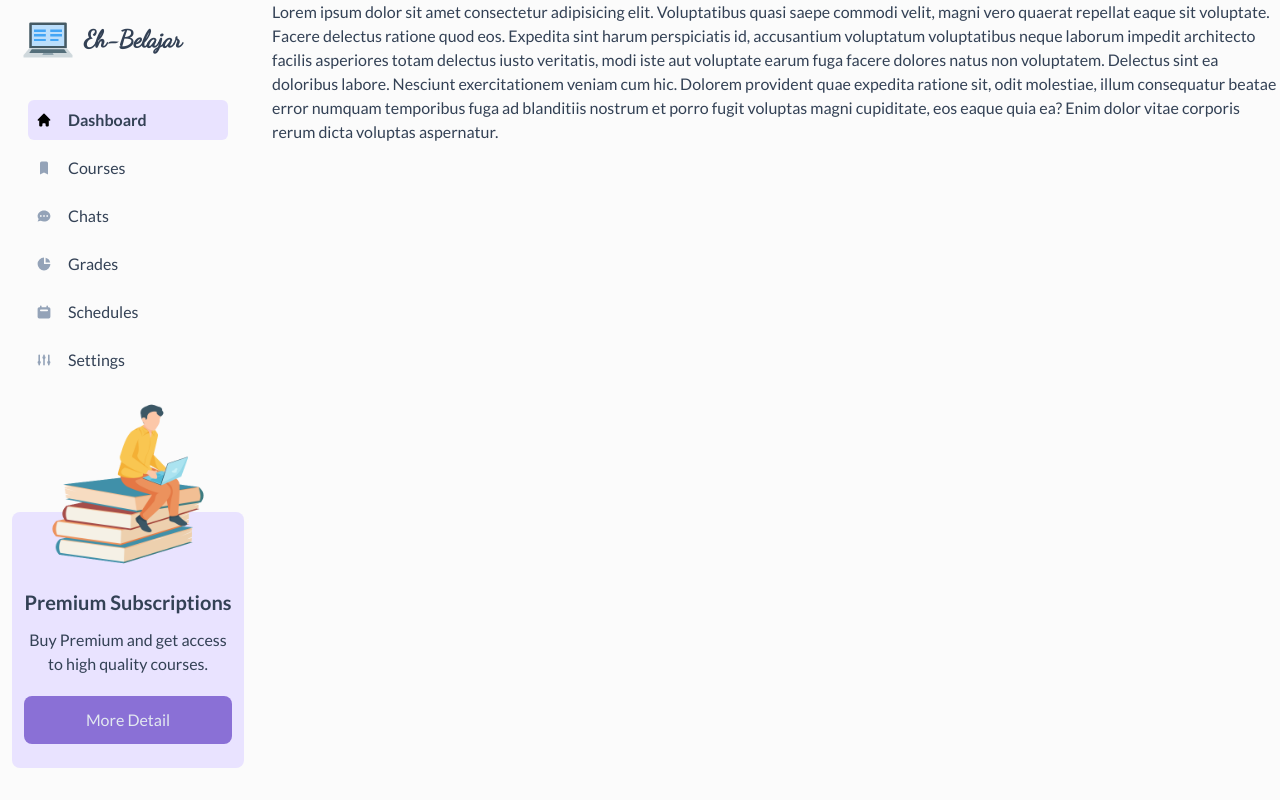
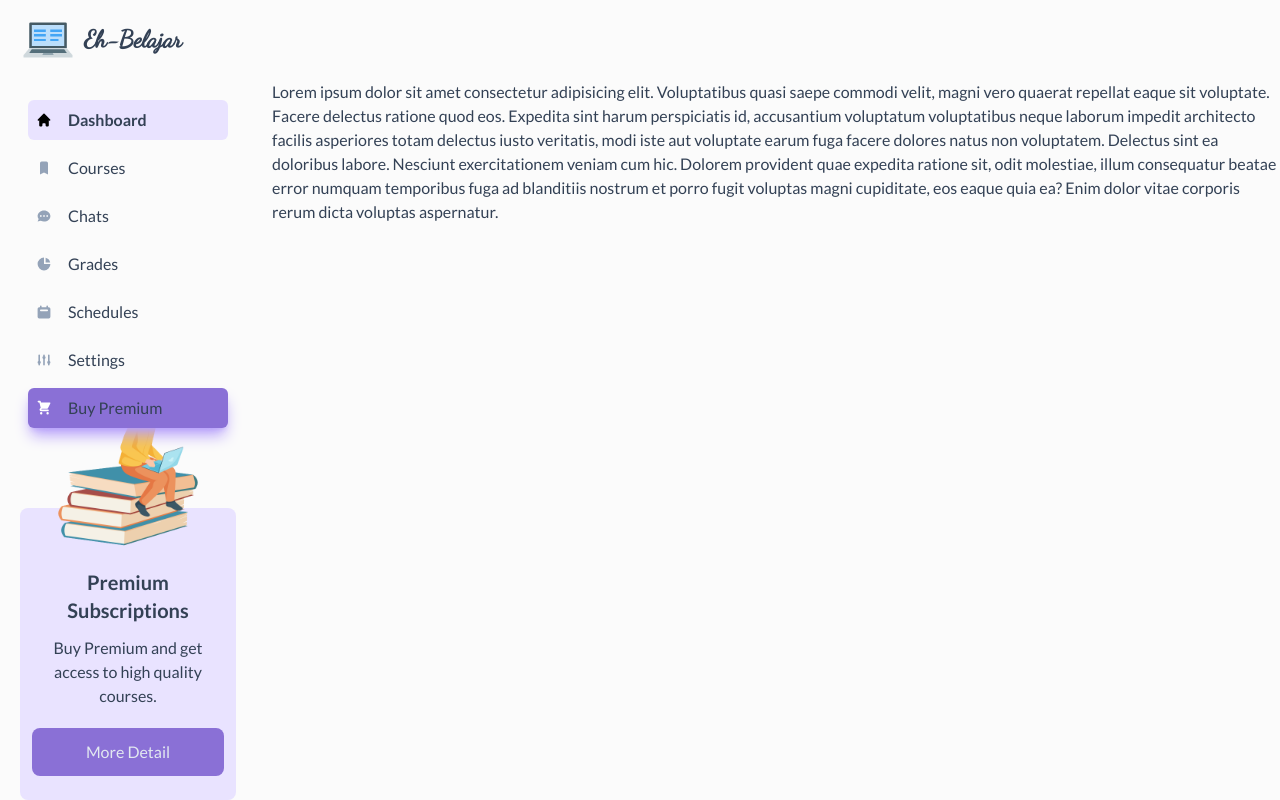
Before and after one commit to albetnov/eh-belajar-frontend, a React (Vite) app: page / in a window 1280 px wide. Built offline with nearby package versions, Linux system fonts and the light colour scheme.

Commit message:
update eh belajar

```diff
--- a/src/Components/Container.tsx
+++ b/src/Components/Container.tsx
@@ -5,7 +5,9 @@ type Props = {
 
 const Container: React.FC<Props> = ({ children, className }) => {
   return (
-    <div className={`container mx-auto max-w-xl lg:max-w-full sm:col-start-2 ${className}`}>
+    <div
+      className={`container mx-auto max-w-xl lg:max-w-full sm:col-start-2 row-start-2 ${className}`}
+    >
       {children}
     </div>
   );
--- a/src/Components/Sidebar.tsx
+++ b/src/Components/Sidebar.tsx
@@ -1,4 +1,12 @@
-import { HiHome, HiBookmark, HiChat, HiChartPie, HiCalendar, HiAdjustments } from "react-icons/hi";
+import {
+  HiHome,
+  HiBookmark,
+  HiChat,
+  HiChartPie,
+  HiCalendar,
+  HiAdjustments,
+  HiShoppingCart,
+} from "react-icons/hi";
 import SidebarList from "./SidebarList";
 import Typography from "./Typography";
 import MaBoyShitting from "../Assets/MaBoyShitting.png";
@@ -15,7 +23,7 @@ export default function Sidebar({ isExpanded }: Props) {
         isExpanded
           ? "opacity-1 bg-slate-50 sm:bg-transparent rounded w-64"
           : "opacity-0 w-0 sm:opacity-100 sm:w-64"
-      } sm:block px-5 h-full relative`}
+      } px-5 h-full sm:flex sm:flex-col sm:justify-between`}
     >
       <div className="flex flex-col gap-2 mt-5 px-2 py-3">
         <SidebarList icon={<HiHome />} text="Dashboard" isActive />
@@ -24,8 +32,9 @@ export default function Sidebar({ isExpanded }: Props) {
         <SidebarList icon={<HiChartPie />} text="Grades" />
         <SidebarList icon={<HiCalendar />} text="Schedules" />
         <SidebarList icon={<HiAdjustments />} text="Settings" />
+        <SidebarList premium icon={<HiShoppingCart />} text="Buy Premium" />
       </div>
-      <div className="mt-10 bg-secondary p-3 absolute bottom-5 left-0 m-3 rounded-lg">
+      <div className="hidden sm:block mt-10 bg-secondary p-3 rounded-lg">
         <img src={MaBoyShitting} alt="Someone sat." className="-mt-36 -z-10" />
         <Typography variant="body2" className="font-semibold text-center">
           Premium Subscriptions
--- a/src/Components/SidebarList.tsx
+++ b/src/Components/SidebarList.tsx
@@ -4,15 +4,21 @@ type Props = {
   icon: React.ReactNode;
   text: string;
   isActive?: boolean;
+  premium: boolean;
 };
 
-const SidebarList: React.FC<Props> = ({ icon, text, isActive = false }) => {
+const SidebarList: React.FC<Props> = ({ icon, text, isActive = false, premium = false }) => {
   let classes =
     "p-2 rounded-md font-medium flex items-center gap-4 hover:cursor-pointer transition-all delay-100 z-10";
   if (isActive) {
     classes += " bg-secondary";
   } else {
     classes += " text-slate-400 hover:bg-slate-100";
+  }
+
+  if (premium) {
+    classes =
+      "hover:bg-light__primary hover:shadow-shadow__primary text-white shadow-lg shadow-light__shadow__primary bg-primary p-2 rounded-md font-medium flex items-center gap-4 hover:cursor-pointer transition-all delay-100 z-10";
   }
 
   return (
--- a/src/Components/Template.tsx
+++ b/src/Components/Template.tsx
@@ -7,7 +7,7 @@ type Props = {
 
 export default function Template({ children }: Props) {
   return (
-    <div className="container-grid-mobile sm:container-grid">
+    <div className="grid container-grid-mobile sm:container-grid">
       <Navbar />
       {children}
     </div>
--- a/src/index.css
+++ b/src/index.css
@@ -7,7 +7,10 @@
 
 @layer components {
   .container-grid {
-    display: grid;
     grid-template-columns: 17rem 1fr;
   }
+
+  .container-grid-mobile {
+    grid-template-rows: 5rem 1fr;
+  }
 }
--- a/tailwind.config.cjs
+++ b/tailwind.config.cjs
@@ -9,6 +9,8 @@ module.exports = {
         secondary: "#e9e3ff",
         text: "#424040",
         background: "#fbfbfb",
+        light__primary: "#8f74db",
+        light__shadow__primary: "#b49dfa",
       },
       fontFamily: {
         lato: "Lato",
```
